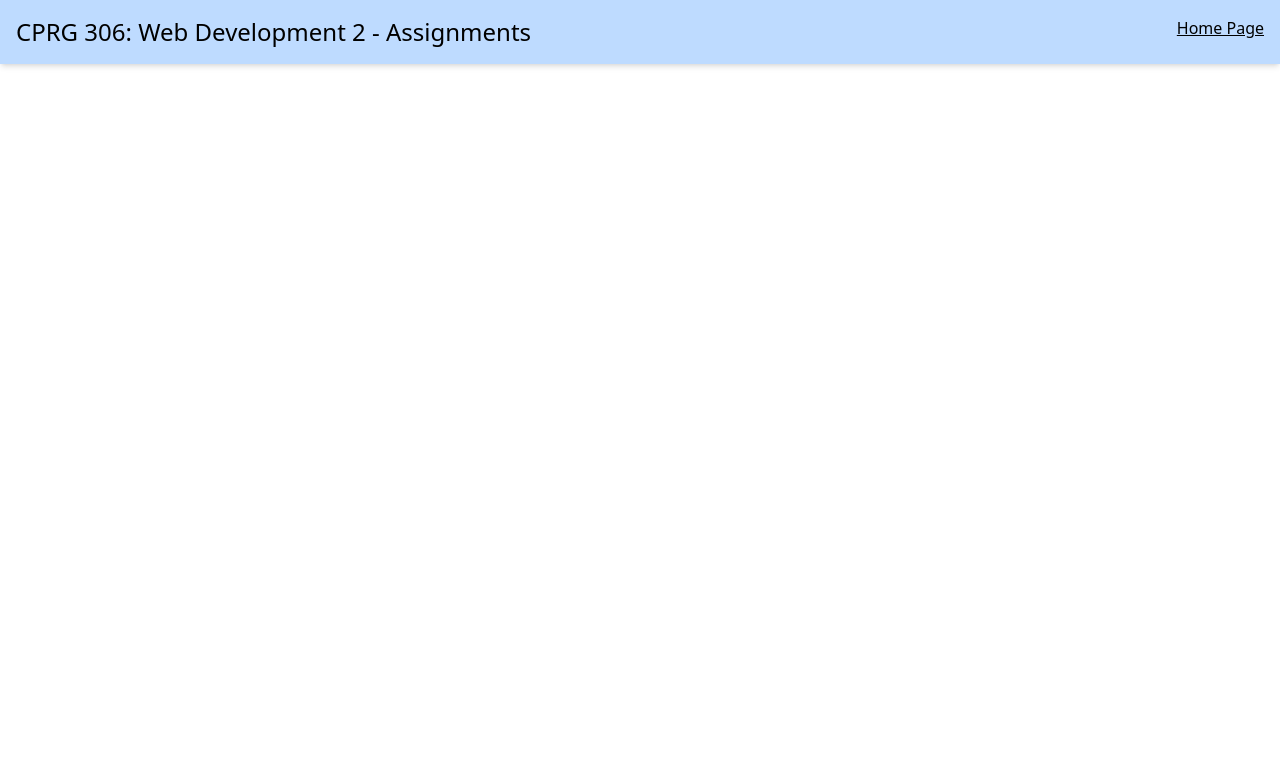
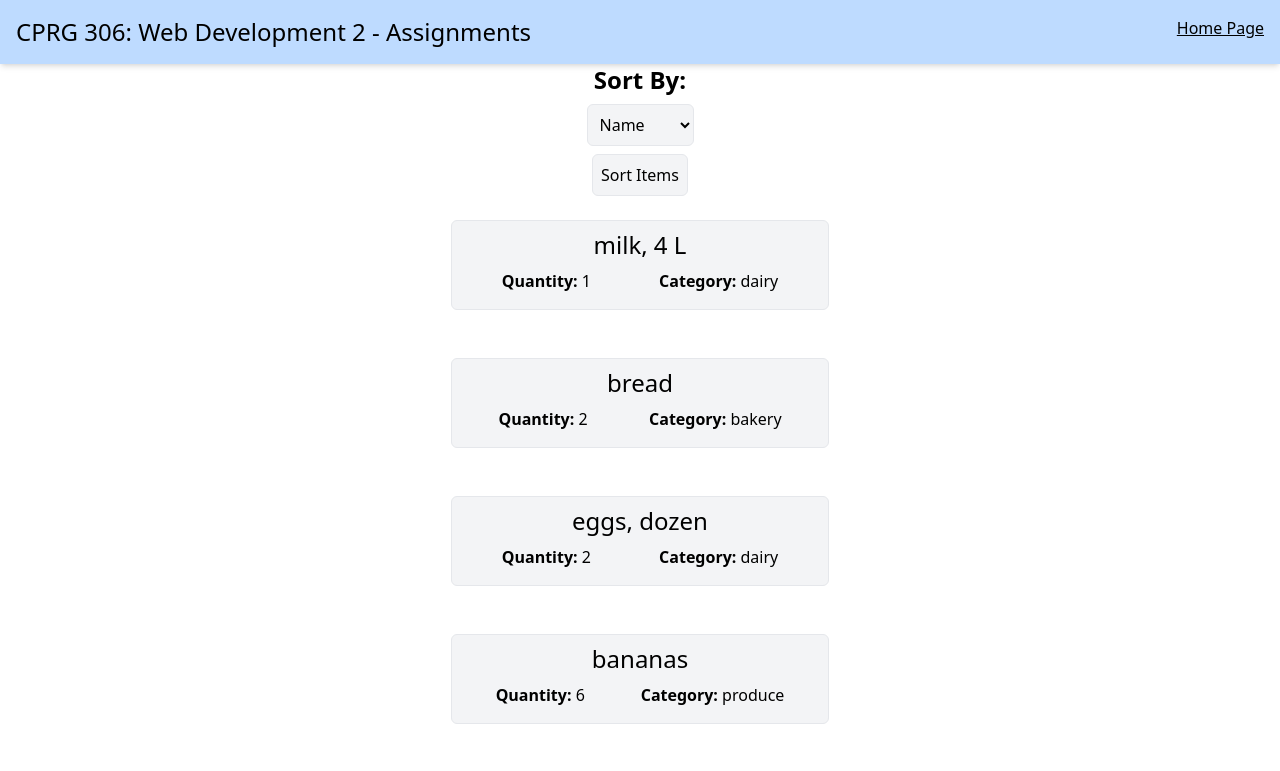
Before and after one commit to NickJBrunet/cprg306-assignments, a Next.js app: page /week-6 in a window 1280 px wide. Shown: the top 771 px of the page. Built offline with nearby package versions, Linux system fonts and the light colour scheme.

Commit message:
Week 6 Initial Submit

```diff
--- a/app/components/assignment-sidebar.js
+++ b/app/components/assignment-sidebar.js
@@ -19,7 +19,9 @@ return (
 			<Link className="underline" href="./week-2">Week 2 Assignment</Link> <br />
 			<Link className="underline" href="./week-3">Week 3 Assignment</Link> <br />
 			<Link className="underline" href="./week-4">Week 4 Assignment</Link> <br />
-			<Link className="underline" href="./week-5">Week 5 Assignment</Link>
+			<Link className="underline" href="./week-5">Week 5 Assignment</Link> <br />
+			<Link className="underline" href="./week-6">Week 6 Assignment</Link> <br />
+			<Link className="underline" href="./week-7">Week 7 Assignment</Link>
 		</div>
 	</div>
 );
--- a/app/week-5/new-item.js
+++ b/app/week-5/new-item.js
@@ -70,9 +70,9 @@ export default function NewItem(){
 		event.preventDefault();
 
 		const newItem = {
-			name,
-			category,
-			quantity
+			name: name,
+			category: category,
+			quantity: quantity
 		}
 
 		alert(`New Item has been Added: \n - Name: ${newItem.name} \n - Category: ${newItem.category} \n - Quantity: ${newItem.quantity}`)
--- /dev/null
+++ b/app/week-6/ItemList.js
@@ -0,0 +1,87 @@
+/*
+
+Author: Nick Brunet
+Description: Week 6 item list component
+Modified: 2025-10-16
+
+*/
+"use client";
+
+import {useState} from "react";
+import ItemData from "./items.json";
+import Item from "./item";
+
+export default function ItemList() {
+
+    const [sortBy, setSortBy] = useState("name");
+    const [items, setItems] = useState(ItemData);
+
+    function handleSortChange(event){
+        setSortBy(event.target.value);
+    }
+
+    function handleSorting(){
+        setItems([...items].sort(sortItems));
+    }
+
+    function sortItems(itemA, itemB){
+
+        console.log(`ItemA: ${itemA}`)
+        console.log(`ItemB: ${itemB}`)
+
+        if (sortBy === "name") {
+            // Uses Ternary operators to return 1, -1, or 0 based on alphabetical order of name property
+            if (itemA.name > itemB.name){
+                return 1;
+            } else if (itemA.name === itemB.name) {
+                return 0;
+            } else if (itemA.name < itemB.name) {
+                return -1;
+            }
+        } else if (sortBy === "quantity") {
+            // Make quantity in descending order
+            if (itemA.quantity > itemB.quantity){
+                return -1;
+            } else if (itemA.quantity === itemB.quantity) {
+                return 0;
+            } else if (itemA.quantity < itemB.quantity) {
+                return 1;
+            }
+        } else if (sortBy === "category") {
+            if (itemA.category > itemB.category){
+                return 1;
+            } else if (itemA.category === itemB.category) {
+                return 0;
+            } else if (itemA.category < itemB.category) {
+                return -1;
+            }
+        }
+    }
+
+    return (
+        <div>
+            <div className="flex justify-center text-center flex-col">
+                <div>
+                    <p className="font-bold text-2xl">Sort By:</p>
+                    <select
+                        onChange={handleSortChange}
+                        value={sortBy}
+                        className="w-fit p-2 m-2 border-1 bg-gray-100 border-gray-200 rounded-md">
+                        <option value="name">Name</option>
+                        <option value="quantity">Quantity</option>
+                        <option value="category">Category</option>
+                    </select>
+                    <br></br>
+                    <button onClick={handleSorting} className="w-fit p-2 border-1 bg-gray-100 hover:bg-green-100 border-gray-200 rounded-md">Sort Items</button>
+                </div>
+            </div>
+            <div className="flex justify-center">
+                <div className="grid grid-cols-1 text-center w-1/3">
+                    {items.map((item, index) =>
+                        <Item key={index} props={item}/>)
+                    }
+                </div>
+            </div>
+        </div>
+    );
+}
--- /dev/null
+++ b/app/week-6/item.js
@@ -0,0 +1,22 @@
+/*
+
+Author: Nick Brunet
+Description: Week 6 item component
+Modified: 2025-10-16
+
+*/
+
+
+export default function Item({props}) {
+  return (
+    <div className="p-2 m-2">
+      <ul className="p-2 m-2 border-1 border-gray-200 bg-gray-100 hover:bg-gray-200 rounded-md">
+        <li className="text-2xl">{props.name}</li>
+        <div className="flex justify-around p-2">
+          <li><span className="font-bold">Quantity: </span>{props.quantity}</li>
+          <li><span className="font-bold">Category: </span>{props.category}</li>
+        </div>
+      </ul>
+    </div>
+  );
+}
--- /dev/null
+++ b/app/week-6/items.json
@@ -0,0 +1,73 @@
+[
+ {
+ "id": "1h2GJKH12gkHG31h1H",
+ "name": "milk, 4 L ",
+ "quantity": 1,
+ "category": "dairy"
+ },
+ {
+ "id": "2KJH3k2j3H1k2J3K1H",
+ "name": "bread ",
+ "quantity": 2,
+ "category": "bakery"
+ },
+ {
+ "id": "3h2KJH3k2j3H1k2J3",
+ "name": "eggs, dozen ",
+ "quantity": 2,
+ "category": "dairy"
+ },
+ {
+ "id": "4k2J3K1H2GJKH12gk",
+ "name": "bananas ",
+ "quantity": 6,
+ "category": "produce"
+ },
+ {
+ "id": "5H1h1H2KJH3k2j3H",
+ "name": "broccoli ",
+ "quantity": 3,
+ "category": "produce"
+ },
+ {
+ "id": "6H1k2J3K1H2GJKH1",
+ "name": "chicken breasts, 1 kg ",
+ "quantity": 1,
+ "category": "meat"
+  },
+ {
+ "id": "7gkHG31h1H2KJH3k",
+ "name": "pasta sauce ",
+ "quantity": 3,
+ "category": "canned goods"
+ },
+ {
+ "id": "8j3H1k2J3K1H2GJK",
+ "name": "spaghetti, 454 g ",
+ "quantity": 2,
+ "category": "dry goods"
+ },
+ {
+ "id": "9H12gkHG31h1H2KJ",
+ "name": "toilet paper, 12 pack ",
+ "quantity": 1,
+ "category": "household"
+ },
+ {
+ "id": "10H3k2j3H1k2J3K1",
+ "name": "paper towels, 6 pack",
+ "quantity": 1,
+ "category": "household"},
+ {
+ "id": "11k2J3K1H2GJKH12",
+ "name": "dish soap ",
+ "quantity": 1,
+ "category": "household"
+ },
+ {
+ "id": "12GJKH12gkHG31h1",
+ "name": "hand soap ",
+ "quantity": 4,
+ "category": "household"
+ }
+]
--- a/app/week-6/page.js
+++ b/app/week-6/page.js
@@ -7,9 +7,13 @@ Modified: 2025-10-14
 */
 
 import Header from '../components/header';
+import ItemList from './ItemList';
 
 export default function Page() {
   return (
-    <Header/>
+    <main className="w-full">
+      <Header/>
+      <ItemList/>
+    </main>
   );
 }
```
